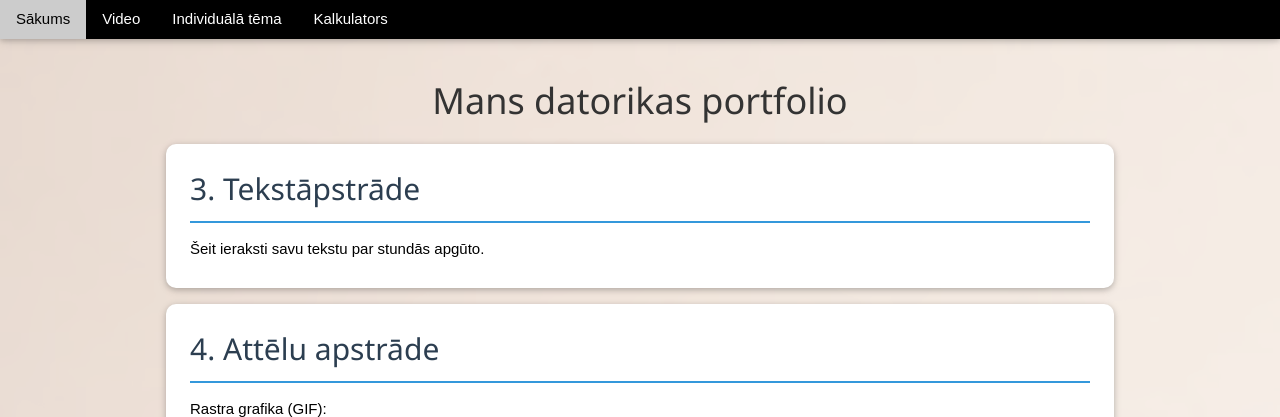
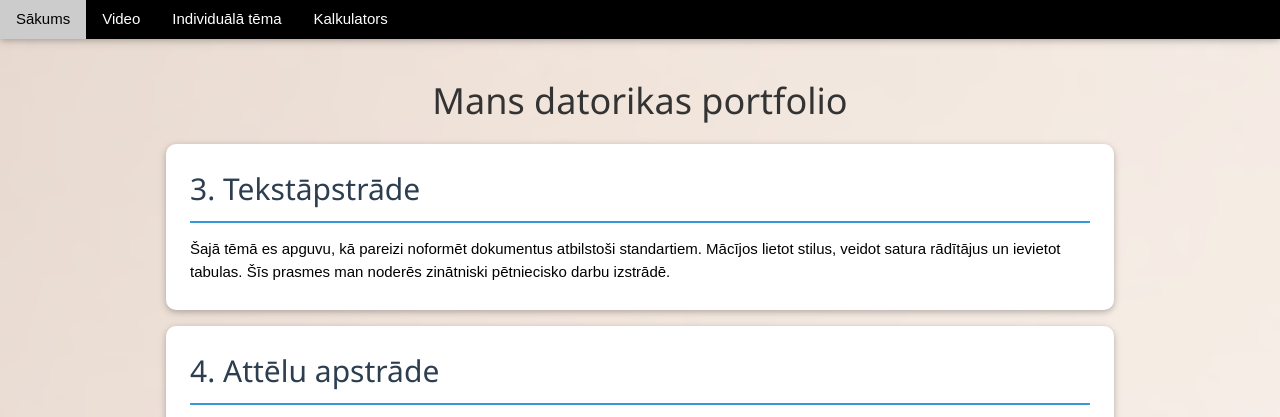
Before and after one commit to RaiensJo/Raiens-Mansportfolio, a website: page index.html in a window 1280 px wide. Shown: the top 417 px of the page. Drawn offline with nearby package versions, Linux system fonts and the light colour scheme.

Commit message:
Update index.html

```diff
--- a/index.html
+++ b/index.html
@@ -21,7 +21,7 @@
 
   <section class="w3-panel w3-white w3-card-2 w3-padding-large">
     <h2>3. Tekstāpstrāde</h2>
-    <p>Šeit ieraksti savu tekstu par stundās apgūto.</p>
+    <p>Šajā tēmā es apguvu, kā pareizi noformēt dokumentus atbilstoši standartiem. Mācījos lietot stilus, veidot satura rādītājus un ievietot tabulas. Šīs prasmes man noderēs zinātniski pētniecisko darbu izstrādē.</p>
   </section>
 
   <section class="w3-panel w3-white w3-card-2 w3-padding-large">
```
